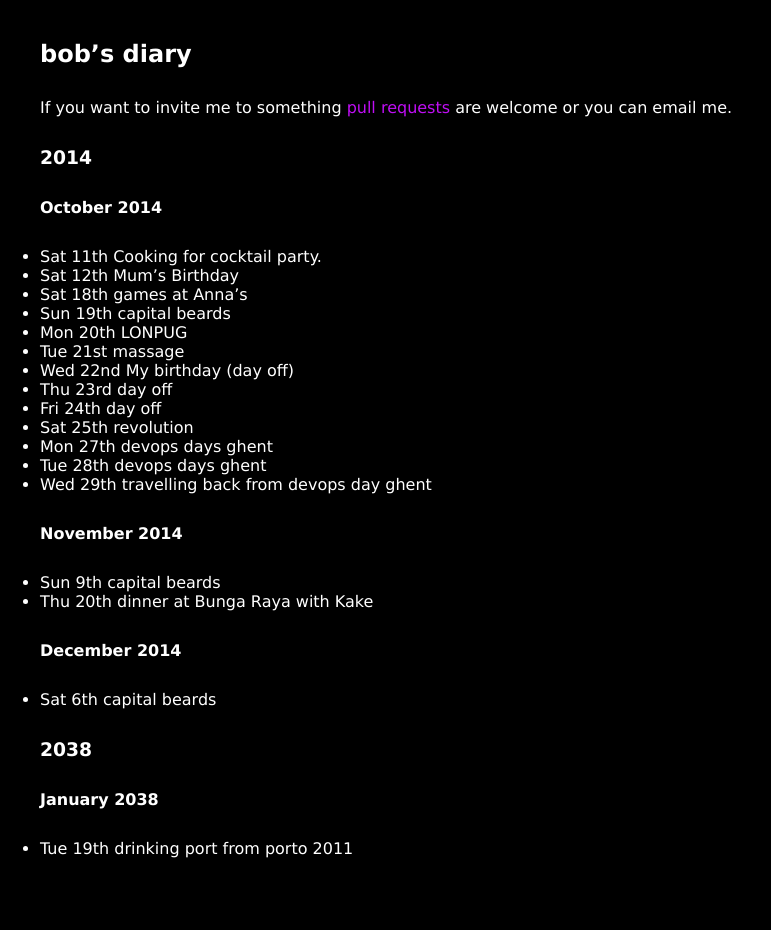
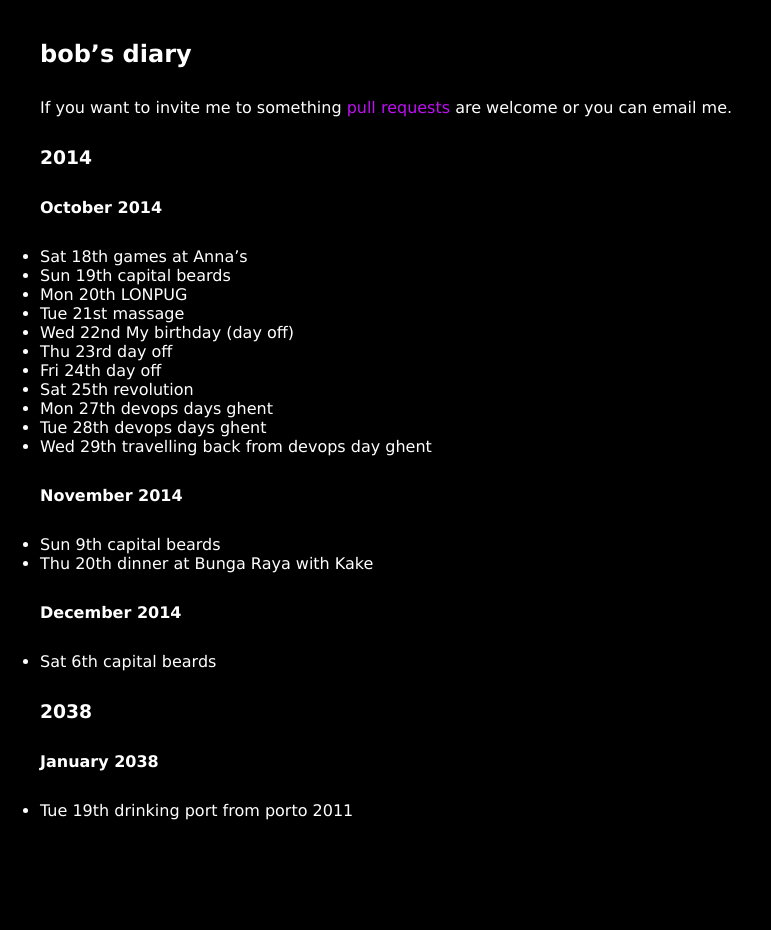
Before and after one commit to rjw1/randomness.org.uk, a Jekyll site: the page built from diary/index.md, in a window 1280 px wide. Shown: the whole page, without its empty margins (0-771 px from the left). Built offline with Jekyll 4.4.1, drawn with Linux system fonts in a browser that asks for light colours; Markdown is read by kramdown in place of the engine named in the settings.

Commit message:
Cooked and atended mum's birthday

```diff
--- a/diary/index.md
+++ b/diary/index.md
@@ -11,8 +11,6 @@ are welcome or you can email me.
 
 #### October 2014 ####
 
-* Sat 11th Cooking for cocktail party.
-* Sat 12th Mum's Birthday
 * Sat 18th games at Anna's
 * Sun 19th capital beards
 * Mon 20th LONPUG
```
